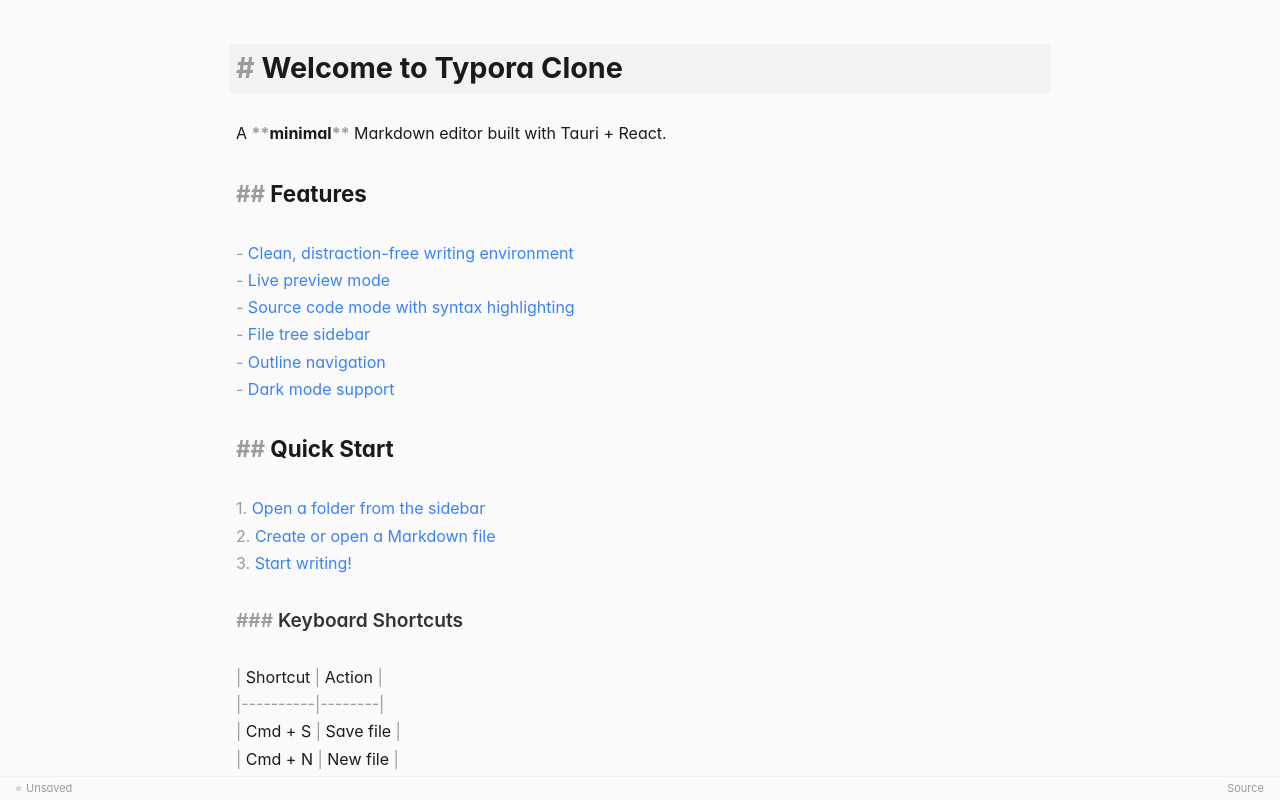
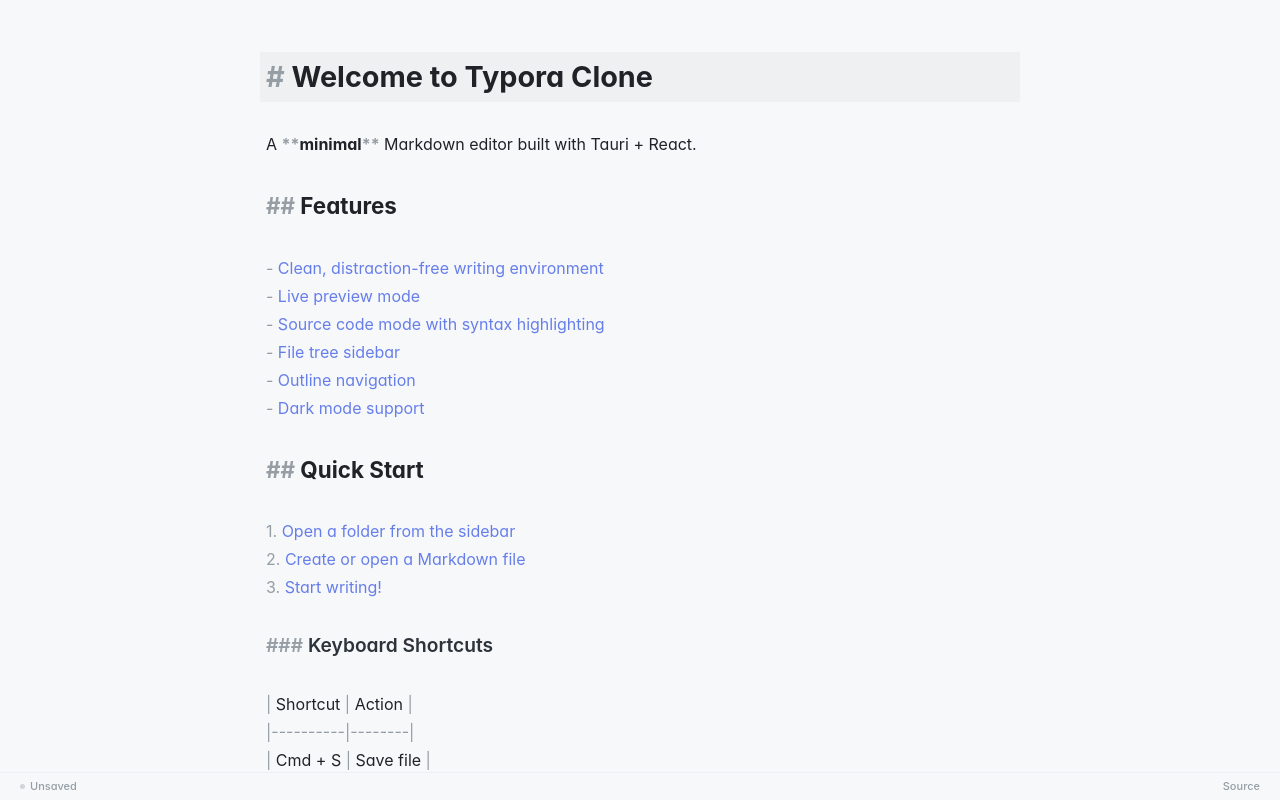
Before and after one commit to seesawz/markora, a React (Vite) app: page / in a window 1280 px wide. Built offline with nearby package versions, Linux system fonts and the light colour scheme.

Commit message:
Fix window dragging & traffic lights; Kimi-style UI redesign

```diff
--- a/src-tauri/tauri.conf.json
+++ b/src-tauri/tauri.conf.json
@@ -13,14 +13,15 @@
     "windows": [
       {
         "title": "Markora",
-        "width": 720,
-        "height": 560,
-        "minWidth": 400,
-        "minHeight": 300,
-        "decorations": false,
-        "transparent": true,
+        "width": 900,
+        "height": 640,
+        "minWidth": 600,
+        "minHeight": 400,
+        "decorations": true,
+        "transparent": false,
         "resizable": true,
-        "fullscreen": false
+        "fullscreen": false,
+        "titleBarStyle": "Visible"
       }
     ],
     "security": {
--- a/src/App.tsx
+++ b/src/App.tsx
@@ -100,9 +100,28 @@
   }, []);
 
   return (
-    <div className="flex flex-col h-screen w-screen overflow-hidden" style={{ background: "var(--bg-primary)" }}>
-      <div className="flex-1 overflow-hidden">
-        {editorMode === "source" ? <CodeMirrorEditor /> : <MarkdownPreview />}
+    <div className="flex flex-col h-screen w-screen overflow-hidden" style={{
+      background: "var(--bg-primary)",
+      position: "relative",
+    }}>
+      <div className="flex-1 overflow-hidden" style={{
+        position: "relative",
+      }}>
+        <div
+          style={{
+            position: "absolute",
+            top: 0,
+            left: 0,
+            right: 0,
+            height: 200,
+            background: "radial-gradient(ellipse at top, var(--accent-light), transparent 70%)",
+            pointerEvents: "none",
+            zIndex: 0,
+          }}
+        />
+        <div style={{ position: "relative", zIndex: 1, height: "100%" }}>
+          {editorMode === "source" ? <CodeMirrorEditor /> : <MarkdownPreview />}
+        </div>
       </div>
       <StatusBar />
     </div>
--- a/src/components/CodeMirrorEditor.tsx
+++ b/src/components/CodeMirrorEditor.tsx
@@ -35,43 +35,43 @@
 import { useEditorStore } from "../store/editorStore";
 
 const lightHighlight = HighlightStyle.define([
-  { tag: tags.heading1, fontSize: "1.8em", fontWeight: "700", color: "#1a1a1a" },
-  { tag: tags.heading2, fontSize: "1.4em", fontWeight: "700", color: "#1a1a1a" },
-  { tag: tags.heading3, fontSize: "1.2em", fontWeight: "600", color: "#333" },
-  { tag: tags.heading4, fontSize: "1em", fontWeight: "600", color: "#333" },
-  { tag: tags.heading5, fontSize: "0.875em", fontWeight: "600", color: "#333" },
-  { tag: tags.heading6, fontSize: "0.85em", fontWeight: "600", color: "#777" },
+  { tag: tags.heading1, fontSize: "1.8em", fontWeight: "700", color: "#1f2328" },
+  { tag: tags.heading2, fontSize: "1.4em", fontWeight: "700", color: "#1f2328" },
+  { tag: tags.heading3, fontSize: "1.2em", fontWeight: "600", color: "#2d333b" },
+  { tag: tags.heading4, fontSize: "1em", fontWeight: "600", color: "#2d333b" },
+  { tag: tags.heading5, fontSize: "0.875em", fontWeight: "600", color: "#444c56" },
+  { tag: tags.heading6, fontSize: "0.85em", fontWeight: "600", color: "#6a737d" },
   { tag: tags.strong, fontWeight: "700" },
   { tag: tags.emphasis, fontStyle: "italic" },
   { tag: tags.strikethrough, textDecoration: "line-through" },
-  { tag: tags.link, color: "#3b82f6", textDecoration: "underline" },
-  { tag: tags.url, color: "#3b82f6" },
-  { tag: tags.monospace, fontFamily: "'SF Mono', Menlo, Consolas, monospace", fontSize: "0.875em", color: "#c7254e" },
-  { tag: tags.quote, color: "#6b6b6b", fontStyle: "italic" },
-  { tag: tags.list, color: "#3b82f6" },
-  { tag: tags.meta, color: "#9b9b9b" },
-  { tag: tags.processingInstruction, color: "#9b9b9b" },
-  { tag: tags.contentSeparator, color: "#3b82f6" },
+  { tag: tags.link, color: "#667eea", textDecoration: "underline" },
+  { tag: tags.url, color: "#667eea" },
+  { tag: tags.monospace, fontFamily: "'SF Mono', Menlo, Consolas, monospace", fontSize: "0.875em", color: "#e36209" },
+  { tag: tags.quote, color: "#6a737d", fontStyle: "italic" },
+  { tag: tags.list, color: "#667eea" },
+  { tag: tags.meta, color: "#959da5" },
+  { tag: tags.processingInstruction, color: "#959da5" },
+  { tag: tags.contentSeparator, color: "#667eea" },
 ]);
 
 const darkHighlight = HighlightStyle.define([
-  { tag: tags.heading1, fontSize: "1.8em", fontWeight: "700", color: "#e8e8e8" },
-  { tag: tags.heading2, fontSize: "1.4em", fontWeight: "700", color: "#e8e8e8" },
-  { tag: tags.heading3, fontSize: "1.2em", fontWeight: "600", color: "#d4d4d4" },
-  { tag: tags.heading4, fontSize: "1em", fontWeight: "600", color: "#d4d4d4" },
-  { tag: tags.heading5, fontSize: "0.875em", fontWeight: "600", color: "#d4d4d4" },
-  { tag: tags.heading6, fontSize: "0.85em", fontWeight: "600", color: "#999" },
+  { tag: tags.heading1, fontSize: "1.8em", fontWeight: "700", color: "#e4e6eb" },
+  { tag: tags.heading2, fontSize: "1.4em", fontWeight: "700", color: "#e4e6eb" },
+  { tag: tags.heading3, fontSize: "1.2em", fontWeight: "600", color: "#d0d7de" },
+  { tag: tags.heading4, fontSize: "1em", fontWeight: "600", color: "#d0d7de" },
+  { tag: tags.heading5, fontSize: "0.875em", fontWeight: "600", color: "#adbac7" },
+  { tag: tags.heading6, fontSize: "0.85em", fontWeight: "600", color: "#8b949e" },
   { tag: tags.strong, fontWeight: "700" },
   { tag: tags.emphasis, fontStyle: "italic" },
   { tag: tags.strikethrough, textDecoration: "line-through" },
-  { tag: tags.link, color: "#60a5fa", textDecoration: "underline" },
-  { tag: tags.url, color: "#60a5fa" },
-  { tag: tags.monospace, fontFamily: "'SF Mono', Menlo, Consolas, monospace", fontSize: "0.875em", color: "#ce9178" },
-  { tag: tags.quote, color: "#999", fontStyle: "italic" },
-  { tag: tags.list, color: "#60a5fa" },
-  { tag: tags.meta, color: "#666" },
-  { tag: tags.processingInstruction, color: "#666" },
-  { tag: tags.contentSeparator, color: "#60a5fa" },
+  { tag: tags.link, color: "#818cf8", textDecoration: "underline" },
+  { tag: tags.url, color: "#818cf8" },
+  { tag: tags.monospace, fontFamily: "'SF Mono', Menlo, Consolas, monospace", fontSize: "0.875em", color: "#f97316" },
+  { tag: tags.quote, color: "#9ba3ae", fontStyle: "italic" },
+  { tag: tags.list, color: "#818cf8" },
+  { tag: tags.meta, color: "#6b7280" },
+  { tag: tags.processingInstruction, color: "#6b7280" },
+  { tag: tags.contentSeparator, color: "#818cf8" },
 ]);
 
 const editorTheme = EditorView.theme({
@@ -82,11 +82,11 @@
   },
   ".cm-scroller": {
     fontFamily: '-apple-system, BlinkMacSystemFont, "SF Pro Text", "Segoe UI", Helvetica, Arial, sans-serif',
-    lineHeight: "1.7",
-    padding: "40px 60px",
+    lineHeight: "1.75",
+    padding: "48px 64px",
   },
   ".cm-content": {
-    maxWidth: "820px",
+    maxWidth: "760px",
     margin: "0 auto",
     caretColor: "var(--accent)",
     userSelect: "text",
--- a/src/components/ResizeDivider.tsx
+++ /dev/null
@@ -1,48 +0,0 @@
-import { useRef, useCallback } from "react";
-import { useEditorStore } from "../store/editorStore";
-
-export function ResizeDivider() {
-  const { setSidebarWidth, sidebarWidth } = useEditorStore();
-  const startX = useRef(0);
-  const startWidth = useRef(0);
-
-  const handleMouseDown = useCallback(
-    (e: React.MouseEvent) => {
-      e.preventDefault();
-      startX.current = e.clientX;
-      startWidth.current = sidebarWidth;
-
-      const handleMouseMove = (moveEvent: MouseEvent) => {
-        const delta = moveEvent.clientX - startX.current;
-        setSidebarWidth(startWidth.current + delta);
-      };
-
-      const handleMouseUp = () => {
-        document.removeEventListener("mousemove", handleMouseMove);
-        document.removeEventListener("mouseup", handleMouseUp);
-        document.body.style.cursor = "";
-        document.body.style.userSelect = "";
-      };
-
-      document.addEventListener("mousemove", handleMouseMove);
-      document.addEventListener("mouseup", handleMouseUp);
-      document.body.style.cursor = "col-resize";
-      document.body.style.userSelect = "none";
-    },
-    [sidebarWidth, setSidebarWidth]
-  );
-
-  return (
-    <div
-      onMouseDown={handleMouseDown}
-      className="w-1 cursor-col-resize flex-shrink-0 transition-colors"
-      style={{
-        background: "var(--border-secondary)",
-        marginLeft: "-1px",
-        zIndex: 10,
-      }}
-      onMouseEnter={(e) => (e.currentTarget.style.background = "var(--accent)")}
-      onMouseLeave={(e) => (e.currentTarget.style.background = "var(--border-secondary)")}
-    />
-  );
-}
--- a/src/components/StatusBar.tsx
+++ b/src/components/StatusBar.tsx
@@ -7,14 +7,15 @@
     <div
       className="flex items-center justify-between select-none"
       style={{
-        height: 24,
-        padding: "0 16px",
+        height: 28,
+        padding: "0 20px",
         background: "var(--statusbar-bg)",
-        backdropFilter: "blur(20px)",
-        WebkitBackdropFilter: "blur(20px)",
+        backdropFilter: "blur(20px) saturate(180%)",
+        WebkitBackdropFilter: "blur(20px) saturate(180%)",
         borderTop: "1px solid var(--border-secondary)",
         fontSize: 11,
         color: "var(--text-tertiary)",
+        fontWeight: 500,
       }}
     >
       {/* Left: file status */}
--- a/src/styles/global.css
+++ b/src/styles/global.css
@@ -1,75 +1,75 @@
 @import "tailwindcss";
 
 :root {
-  --bg-primary: #fafafa;
-  --bg-secondary: #f5f5f5;
-  --bg-tertiary: #efefef;
+  --bg-primary: #f7f8fa;
+  --bg-secondary: #f0f2f5;
+  --bg-tertiary: #e8ebf0;
   --bg-elevated: #ffffff;
-  --bg-hover: rgba(0, 0, 0, 0.04);
-  --bg-active: rgba(0, 0, 0, 0.07);
-  --bg-selected: rgba(59, 130, 246, 0.10);
+  --bg-hover: rgba(0, 0, 0, 0.03);
+  --bg-active: rgba(0, 0, 0, 0.05);
+  --bg-selected: rgba(102, 126, 234, 0.10);
 
-  --text-primary: #1a1a1a;
-  --text-secondary: #6b6b6b;
-  --text-tertiary: #9b9b9b;
+  --text-primary: #1f2328;
+  --text-secondary: #6a737d;
+  --text-tertiary: #959da5;
 
-  --border-primary: #e8e8e8;
-  --border-secondary: #f0f0f0;
+  --border-primary: #e4e6eb;
+  --border-secondary: #edf0f3;
 
-  --accent: #3b82f6;
-  --accent-hover: #2563eb;
-  --accent-light: rgba(59, 130, 246, 0.08);
+  --accent: #667eea;
+  --accent-hover: #5568d3;
+  --accent-light: rgba(102, 126, 234, 0.10);
+  --accent-gradient: linear-gradient(135deg, #667eea 0%, #764ba2 100%);
 
-  --titlebar-bg: rgba(250, 250, 250, 0.85);
-  --statusbar-bg: rgba(250, 250, 250, 0.85);
+  --statusbar-bg: rgba(247, 248, 250, 0.85);
 
-  --code-bg: #f6f8fa;
-  --code-border: #e1e4e8;
+  --code-bg: #f5f6f8;
+  --code-border: #e4e6eb;
 
-  --selection: rgba(59, 130, 246, 0.15);
+  --selection: rgba(102, 126, 234, 0.18);
 
-  --shadow-sm: 0 1px 2px rgba(0, 0, 0, 0.04);
-  --shadow-md: 0 4px 12px rgba(0, 0, 0, 0.06);
-  --shadow-lg: 0 8px 24px rgba(0, 0, 0, 0.08);
+  --shadow-sm: 0 1px 3px rgba(0, 0, 0, 0.04), 0 1px 2px rgba(0, 0, 0, 0.03);
+  --shadow-md: 0 4px 16px rgba(0, 0, 0, 0.06), 0 2px 4px rgba(0, 0, 0, 0.03);
+  --shadow-lg: 0 12px 32px rgba(0, 0, 0, 0.08), 0 4px 8px rgba(0, 0, 0, 0.04);
 
   --radius-sm: 6px;
-  --radius-md: 8px;
-  --radius-lg: 12px;
+  --radius-md: 10px;
+  --radius-lg: 16px;
 
-  --transition: 150ms cubic-bezier(0.4, 0, 0.2, 1);
+  --transition: 200ms cubic-bezier(0.4, 0, 0.2, 1);
 }
 
 :root.dark {
-  --bg-primary: #1a1a1a;
-  --bg-secondary: #222222;
-  --bg-tertiary: #2a2a2a;
-  --bg-elevated: #2a2a2a;
-  --bg-hover: rgba(255, 255, 255, 0.06);
-  --bg-active: rgba(255, 255, 255, 0.10);
-  --bg-selected: rgba(59, 130, 246, 0.20);
+  --bg-primary: #0f1115;
+  --bg-secondary: #161a20;
+  --bg-tertiary: #1e222a;
+  --bg-elevated: #1a1e26;
+  --bg-hover: rgba(255, 255, 255, 0.04);
+  --bg-active: rgba(255, 255, 255, 0.07);
+  --bg-selected: rgba(102, 126, 234, 0.20);
 
-  --text-primary: #e8e8e8;
-  --text-secondary: #999999;
-  --text-tertiary: #666666;
+  --text-primary: #e4e6eb;
+  --text-secondary: #9ba3ae;
+  --text-tertiary: #6b7280;
 
-  --border-primary: #333333;
-  --border-secondary: #2a2a2a;
+  --border-primary: #2a2f38;
+  --border-secondary: #20252d;
 
-  --accent: #60a5fa;
-  --accent-hover: #3b82f6;
-  --accent-light: rgba(96, 165, 250, 0.12);
+  --accent: #818cf8;
+  --accent-hover: #6366f1;
+  --accent-light: rgba(129, 140, 248, 0.15);
+  --accent-gradient: linear-gradient(135deg, #818cf8 0%, #a78bfa 100%);
 
-  --titlebar-bg: rgba(26, 26, 26, 0.85);
-  --statusbar-bg: rgba(26, 26, 26, 0.85);
+  --statusbar-bg: rgba(15, 17, 21, 0.85);
 
-  --code-bg: #2d2d2d;
-  --code-border: #3a3a3a;
+  --code-bg: #1a1e26;
+  --code-border: #2a2f38;
 
-  --selection: rgba(96, 165, 250, 0.20);
+  --selection: rgba(129, 140, 248, 0.25);
 
-  --shadow-sm: 0 1px 2px rgba(0, 0, 0, 0.2);
-  --shadow-md: 0 4px 12px rgba(0, 0, 0, 0.3);
-  --shadow-lg: 0 8px 24px rgba(0, 0, 0, 0.4);
+  --shadow-sm: 0 1px 3px rgba(0, 0, 0, 0.3), 0 1px 2px rgba(0, 0, 0, 0.2);
+  --shadow-md: 0 4px 16px rgba(0, 0, 0, 0.4), 0 2px 4px rgba(0, 0, 0, 0.2);
+  --shadow-lg: 0 12px 32px rgba(0, 0, 0, 0.5), 0 4px 8px rgba(0, 0, 0, 0.3);
 }
 
 * {
```
Also changed, not shown: src/styles/typora.css (+14 -11 lines), .claude/launch.json (added), 1 other file (tests, documents, lock files or other folders).
